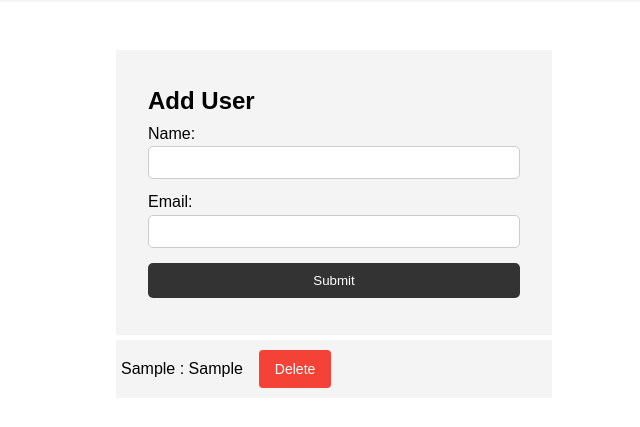
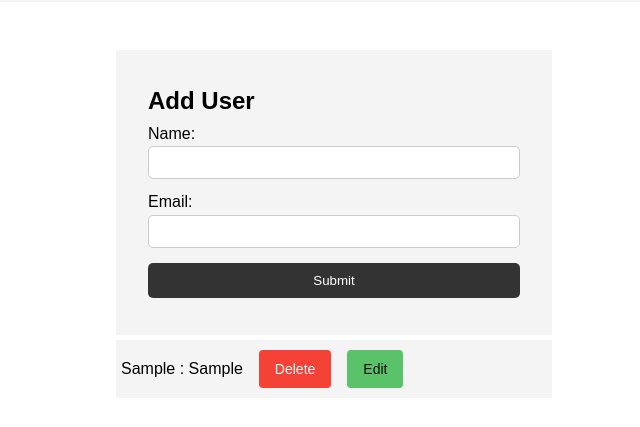
Before and after one commit to abhijeet10sinha/MySecondGit, a plain HTML site: page index.html in a window 1280 px wide. Both pictures are taken after typing "Sample", "Sample" into the empty fields and a click on the input "Submit". Shown: the part 81-508 px from the top of the page, without its empty margins (306-946 px from the left). Drawn offline with Linux system fonts and the light colour scheme.

Commit message:
Edit button is added

```diff
--- a/main.js
+++ b/main.js
@@ -27,49 +27,49 @@ function onSubmit(e) {
         // Store the user data in local storage using the unique ID as the key
         localStorage.setItem(userId, JSON.stringify(user));
 
+        // Created list item element
         const li = document.createElement('li');
         li.appendChild(document.createTextNode(`${user.name} : ${user.email}`));
 
+        // Created delete button element
         const deletBtn = document.createElement('li');
         deletBtn.classList.add('delete-btn');
         deletBtn.appendChild(document.createTextNode('Delete'));
         li.appendChild(deletBtn);
 
+        // Created edit button element
+        const editBtn = document.createElement('li');
+        editBtn.classList.add('edit-btn');
+        editBtn.appendChild(document.createTextNode('Edit'));
+        li.appendChild(editBtn);
+
+        // Add list item to the user list
         userList.appendChild(li);
 
+        // Clear input fields
         nameInput.value = '';
         emailInput.value = '';
 
+
+        // Add event listner to the delete button
         deletBtn.addEventListener('click', ()=>{
             localStorage.removeItem(userId);
             li.remove();
         })
-    }
-}
 
-window.onload = function(){
-    localStorage.removeItem('users');
-    //checking for local storage support.
-    if(localStorage){
+        // Add event listner to the edit button
+        editBtn.addEventListener('click', ()=>{
+            // Retrieve user data from local storage
+            const userData = JSON.parse(localStorage.getItem(userId));
 
-        //Add an event listener for form submission
-        document.getElementById('my-form').addEventListener('submit', function(){
+            // Remove the list item from the user list
+            li.remove();
 
-            //get the value of the name field
-            let name = document.getElementById('name').value;
-            let email = document.getElementById('email').value;
+            //
+            nameInput.value = userData.name;
+            emailInput.value = userData.email;
 
-            //Save the name and email in local storage
-            const user = {
-                name: name,
-                email: email
-            };
-
-            // Generate a unique ID for the user
-            const userId = email.toLowerCase();
-
-            // Storing the data in the UI
-            const li = document.createElement('li');
+            localStorage.removeItem(userId);
         })
     }
 }
--- a/style.css
+++ b/style.css
@@ -89,3 +89,17 @@
     cursor: pointer;
     border-radius: 4px;
   }
+
+  .edit-btn {
+    background-color: #5ac268;
+    color: rgb(14, 13, 13);
+    border: none;
+    padding: 8px 16px;
+    text-align: center;
+    text-decoration: none;
+    display: inline-block;
+    font-size: 14px;
+    margin-left: 16px;
+    cursor: pointer;
+    border-radius: 4px;
+  }
```
